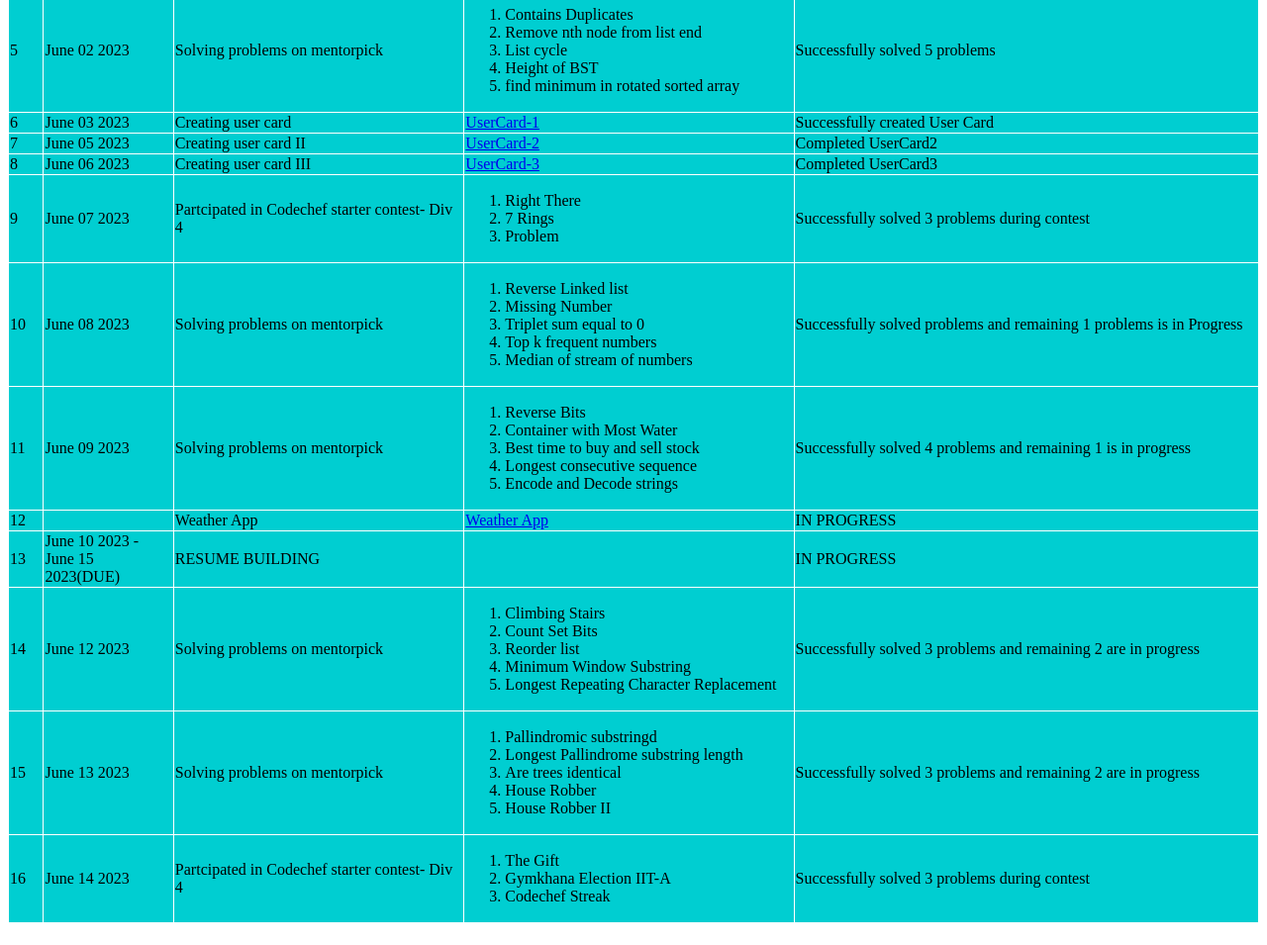
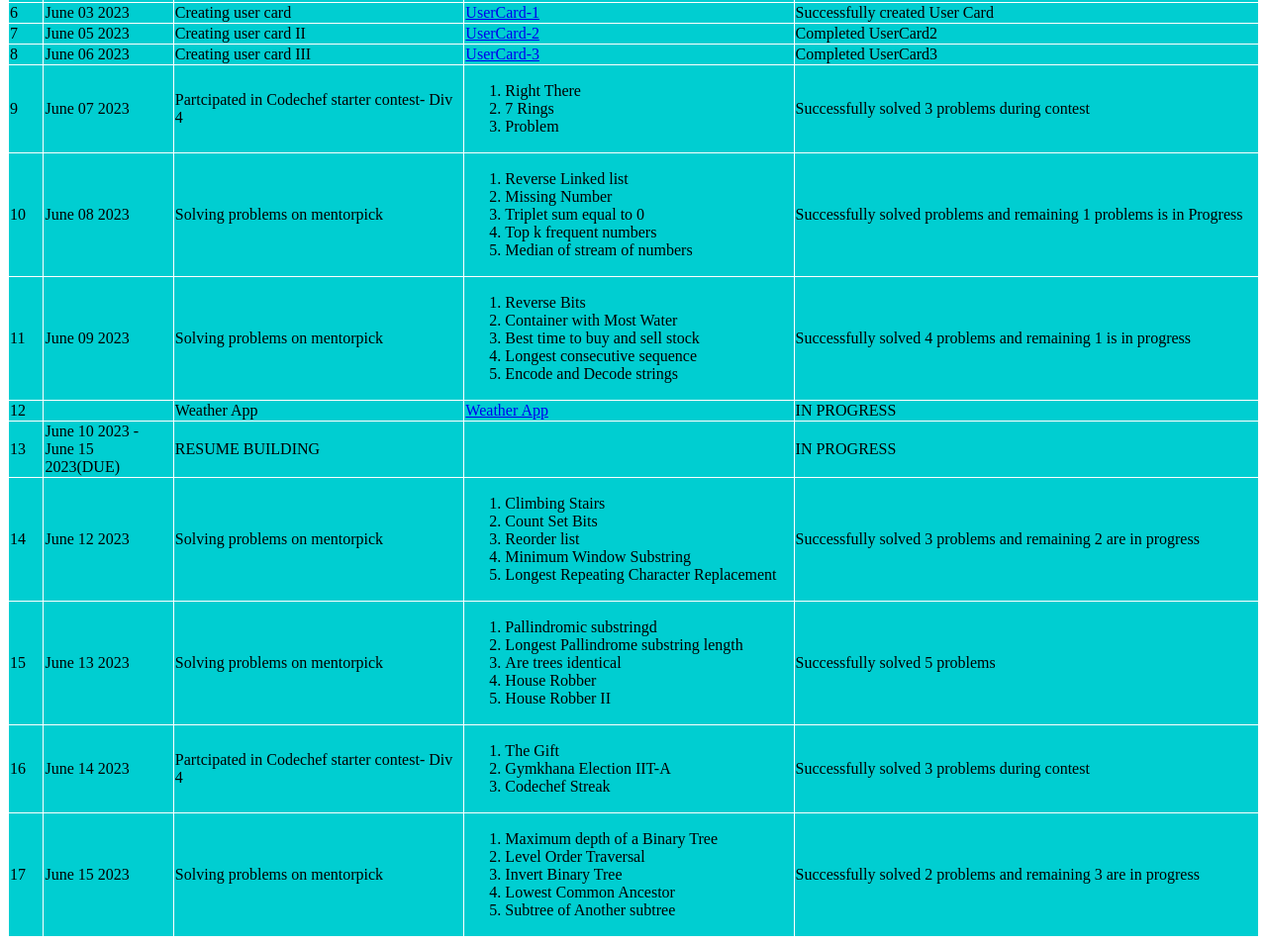
Before and after one commit to Sindhu042/Sindhu042.github.io, a plain HTML site: page index.html in a window 1280 px wide. Shown: the part 590-1545 px from the top of the page at 99% size. Drawn offline with Linux system fonts and the light colour scheme.

Commit message:
updated june15 progress to the table

```diff
--- a/index.html
+++ b/index.html
@@ -8,8 +8,6 @@
     <link rel="stylesheet" href="style.css">
 </head>
 <body>
-    <h1>Hello heading1</h1>
-    <h2>Hello heading2</h2>
     <p>Daily Progress Tracker</p>
     <table>
         <tr>
@@ -187,7 +185,7 @@
                 <li>House Robber</li>
                 <li>House Robber II</li>
             </ol></td>
-            <td>Successfully solved 3 problems and remaining 2 are in progress</td>
+            <td>Successfully solved 5 problems</td>
         </tr>
         <tr>
             <td>16</td>
@@ -201,6 +199,19 @@
             </td>
             <td>Successfully solved 3 problems during contest</td>
         </tr>
+        <tr>
+            <td>17</td>
+            <td>June 15 2023</td>
+            <td>Solving problems on mentorpick</td>
+            <td><ol>
+                <li>Maximum depth of a Binary Tree</li>
+                <li>Level Order Traversal</li>
+                <li>Invert Binary Tree</li>
+                <li>Lowest Common Ancestor</li>
+                <li>Subtree of Another subtree</li>
+            </ol></td>
+            <td>Successfully solved 2 problems and remaining 3 are in progress</td>
+        </tr>
     </table>
 
     <script src="script.js"></script>
--- a/style.css
+++ b/style.css
@@ -1,5 +1,5 @@
-h2{
-    color :blueviolet;
+body{
+    align-items: center;
 }
 table, th, td {
     border: 1px solid white;
```
